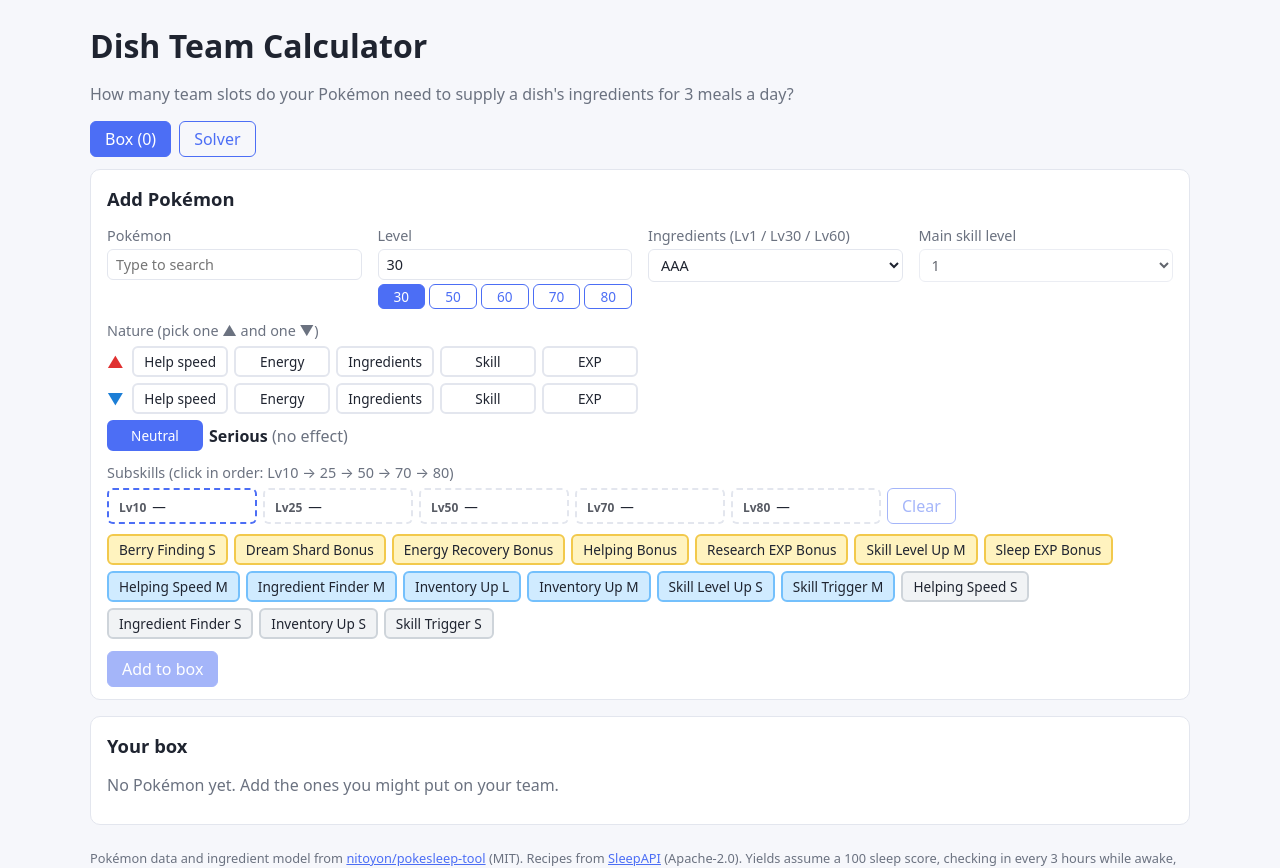
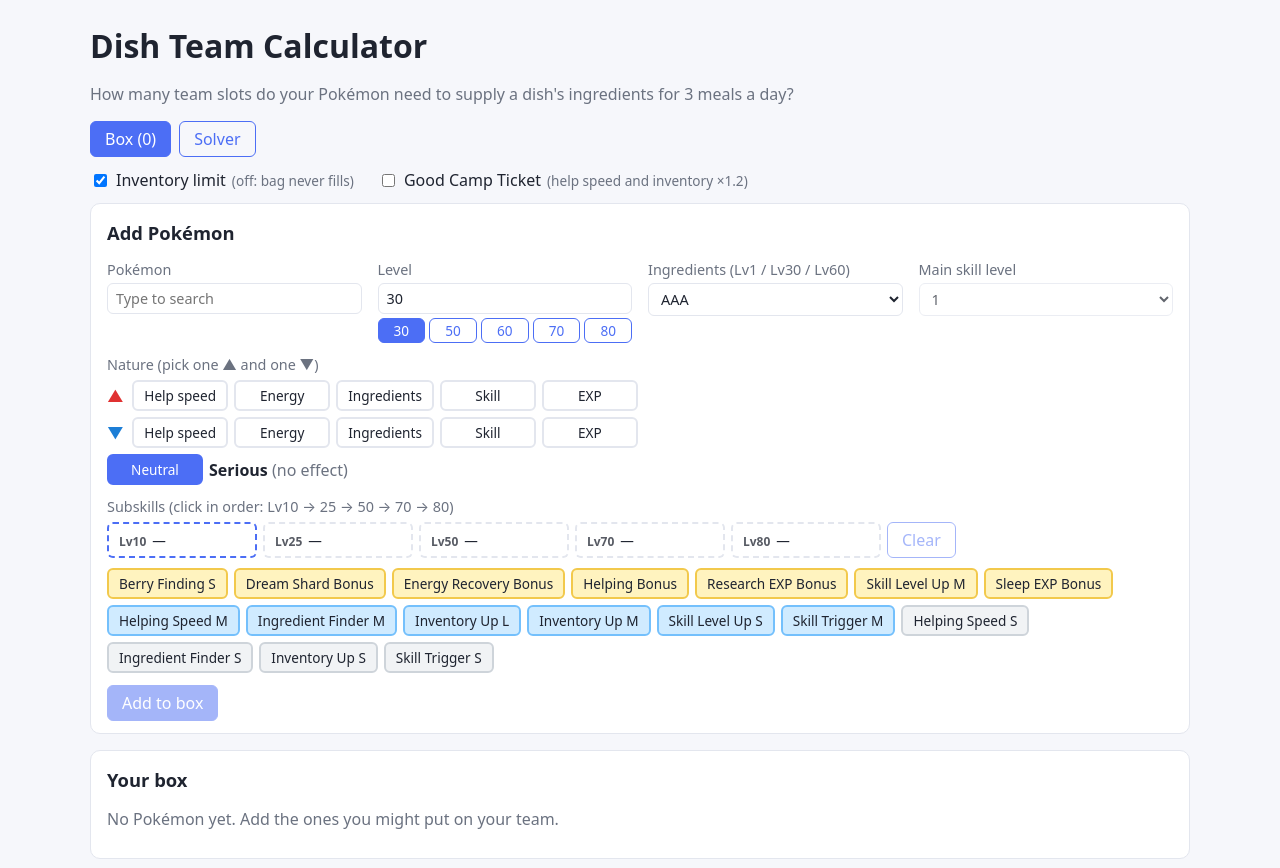
Before and after one commit to MurphyChao/pokemon-sleep-calculator, a React (Vite) app: page / in a window 1280 px wide. Shown: the top 868 px of the page. Built offline with nearby package versions, Linux system fonts and the light colour scheme.

Commit message:
Add inventory limit and Good Camp Ticket toggles

```diff
--- a/src/core/yield.ts
+++ b/src/core/yield.ts
@@ -2,10 +2,23 @@ import { type IngredientName, IngredientNames } from "../vendor/pokesleep-tool/d
 import { getIngredientDrawIngredients } from "../vendor/pokesleep-tool/util/MainSkill";
 import type PokemonIv from "../vendor/pokesleep-tool/util/PokemonIv";
 import PokemonStrength, { type StrengthResult } from "../vendor/pokesleep-tool/util/PokemonStrength";
+import { AlwaysTap } from "../vendor/pokesleep-tool/util/Energy";
 import { createStrengthParameter } from "../vendor/pokesleep-tool/util/StrengthParameter";
 import { type BoxEntry, toPokemonIv } from "./box";
 
 export type IngredientYield = Partial<Record<IngredientName, number>>;
+
+export interface YieldOptions {
+	/**
+	 * true: the bag can fill up (collected every 3 hours while awake, not while asleep).
+	 * false: ingredients are collected continuously, so the bag never fills.
+	 */
+	inventoryLimit: boolean;
+	/** Good Camp Ticket: help speed ×1.2 and inventory ×1.2. */
+	campTicket: boolean;
+}
+
+export const defaultYieldOptions: YieldOptions = { inventoryLimit: true, campTicket: false };
 
 export interface YieldDetail {
 	/** Ingredients from regular helps. */
@@ -54,11 +67,16 @@ function skillIngredients(iv: PokemonIv, result: StrengthResult): IngredientYiel
 
 /**
  * Expected ingredients per day, using pokesleep-tool's model with its default
- * assumptions (100 sleep score, collecting every 3 hours while awake, no teammate bonuses).
+ * assumptions (100 sleep score, no teammate bonuses) plus the given options.
  */
-export function dailyIngredientYieldDetail(entry: BoxEntry): YieldDetail {
+export function dailyIngredientYieldDetail(entry: BoxEntry, options: YieldOptions = defaultYieldOptions): YieldDetail {
 	const iv = toPokemonIv(entry);
-	const result = new PokemonStrength(iv, createStrengthParameter({ period: 24 })).calculate();
+	const param = createStrengthParameter({
+		period: 24,
+		isGoodCampTicketSet: options.campTicket,
+		...(!options.inventoryLimit && { tapFrequencyAwake: AlwaysTap, tapFrequencyAsleep: AlwaysTap }),
+	});
+	const result = new PokemonStrength(iv, param).calculate();
 	const help: IngredientYield = {};
 	for (const ing of result.ingredients) {
 		if (ing.count > 0) {
@@ -73,6 +91,6 @@ export function dailyIngredientYieldDetail(entry: BoxEntry): YieldDetail {
 	return { help, skill, total };
 }
 
-export function dailyIngredientYield(entry: BoxEntry): IngredientYield {
-	return dailyIngredientYieldDetail(entry).total;
+export function dailyIngredientYield(entry: BoxEntry, options: YieldOptions = defaultYieldOptions): IngredientYield {
+	return dailyIngredientYieldDetail(entry, options).total;
 }
--- a/src/ui/App.css
+++ b/src/ui/App.css
@@ -416,3 +416,10 @@ footer a {
 .nature-picker button.nature-button:disabled {
 	opacity: 0.35;
 }
+
+.settings-bar {
+	display: flex;
+	flex-wrap: wrap;
+	gap: 6px 24px;
+	margin-bottom: 12px;
+}
--- a/src/ui/App.tsx
+++ b/src/ui/App.tsx
@@ -1,6 +1,12 @@
 import { useMemo, useState } from "react";
 import type { BoxEntry } from "../core/box";
-import { dailyIngredientYieldDetail, type IngredientYield, type YieldDetail } from "../core/yield";
+import {
+	dailyIngredientYieldDetail,
+	defaultYieldOptions,
+	type IngredientYield,
+	type YieldDetail,
+	type YieldOptions,
+} from "../core/yield";
 import BoxView from "./BoxView";
 import SolverView from "./SolverView";
 import { useStoredState } from "./storage";
@@ -10,18 +16,20 @@ type Tab = "box" | "solver";
 export default function App() {
 	const [tab, setTab] = useState<Tab>("box");
 	const [box, setBox] = useStoredState<BoxEntry[]>("pscalc.box.v1", []);
+	const [storedOptions, setOptions] = useStoredState<YieldOptions>("pscalc.yieldOptions", defaultYieldOptions);
+	const options = { ...defaultYieldOptions, ...storedOptions };
 
 	const details = useMemo(() => {
 		const map = new Map<string, YieldDetail>();
 		for (const e of box) {
 			try {
-				map.set(e.id, dailyIngredientYieldDetail(e));
+				map.set(e.id, dailyIngredientYieldDetail(e, options));
 			} catch {
 				map.set(e.id, { help: {}, skill: {}, total: {} });
 			}
 		}
 		return map;
-	}, [box]);
+	}, [box, options.inventoryLimit, options.campTicket]);
 	const yields = useMemo(
 		() => new Map<string, IngredientYield>([...details].map(([id, d]) => [id, d.total])),
 		[details],
@@ -42,6 +50,26 @@ export default function App() {
 						Solver
 					</button>
 				</nav>
+				<div className="settings-bar">
+					<label className="check">
+						<input
+							type="checkbox"
+							checked={options.inventoryLimit}
+							onChange={(e) => setOptions({ ...options, inventoryLimit: e.target.checked })}
+						/>
+						Inventory limit
+						<span className="muted small">(off: bag never fills)</span>
+					</label>
+					<label className="check">
+						<input
+							type="checkbox"
+							checked={options.campTicket}
+							onChange={(e) => setOptions({ ...options, campTicket: e.target.checked })}
+						/>
+						Good Camp Ticket
+						<span className="muted small">(help speed and inventory ×1.2)</span>
+					</label>
+				</div>
 			</header>
 			<main>
 				{tab === "box" ? (
@@ -53,8 +81,8 @@ export default function App() {
 			<footer>
 				Pokémon data and ingredient model from{" "}
 				<a href="https://github.com/nitoyon/pokesleep-tool">nitoyon/pokesleep-tool</a> (MIT). Recipes from{" "}
-				<a href="https://github.com/SleepAPI/SleepAPI">SleepAPI</a> (Apache-2.0). Yields assume a 100 sleep score,
-				checking in every 3 hours while awake, and no teammate bonuses. Ingredients from main skills (Ingredient Magnet,
+				<a href="https://github.com/SleepAPI/SleepAPI">SleepAPI</a> (Apache-2.0). Yields assume a 100 sleep score and no teammate
+				bonuses. With the inventory limit on, ingredients are collected every 3 hours while awake and not while asleep. Ingredients from main skills (Ingredient Magnet,
 				Ingredient Draw, Bulk Up) are counted as an expected average, with random ingredients split evenly; skills that
 				copy other skills are not counted. Mythical Pokémon are not supported yet.
 			</footer>
```
Also changed, not shown: 2 other files (tests, documents, lock files or other folders).
